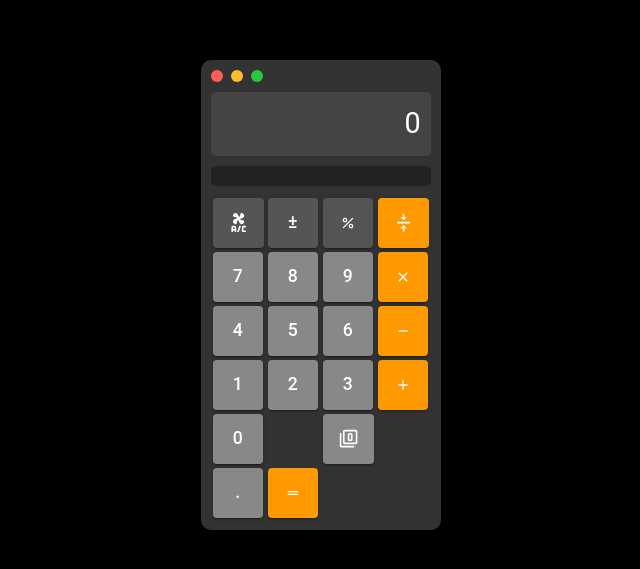
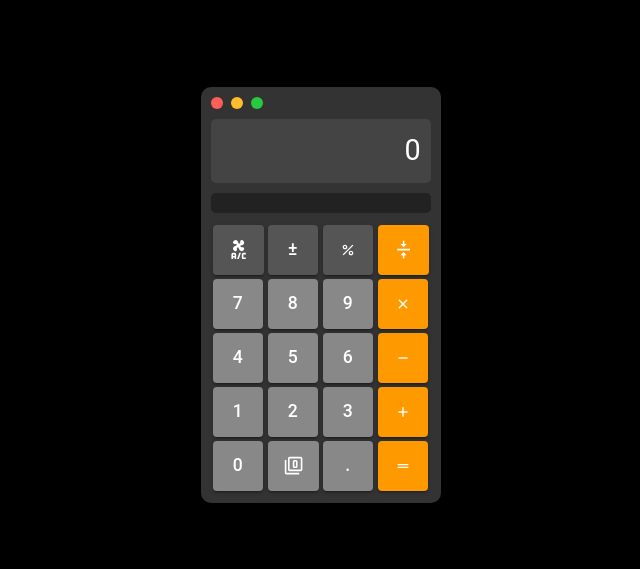
Before and after one commit to ishizaka0/macos_calc_clone2, a Next.js app: page / in a window 1280 px wide. Shown: the part 105-674 px from the top of the page, without its empty margins (319-959 px from the left). Built offline with nearby package versions, Linux system fonts and the light colour scheme.

Commit message:
キー配列の崩れを修正

```diff
--- a/src/app/page.tsx
+++ b/src/app/page.tsx
@@ -235,7 +235,7 @@ const Page = () => {
         </History>
         <Grid container spacing={0}>
           {['AC', '±', '%', '÷', '7', '8', '9', '×', '4', '5', '6', '-', '1', '2', '3', '+', '0', '000', '.', '='].map((label, index) => (
-            <Grid item xs={label === '0' || label === '000' ? 6 : 3} key={index}>
+            <Grid item xs={label === '0' || label === '000' ? 3 : 3} key={index}>
               <ButtonStyled
                 variant="contained"
                 className={`${['÷', '×', '-', '+', '='].includes(label) ? 'operator' : ''} ${['AC', '±', '%'].includes(label) ? 'dark-gray' : ''} ${['0', '000', '1', '2', '3', '4', '5', '6', '7', '8', '9', '.'].includes(label) ? 'light-gray' : ''}`}
```
